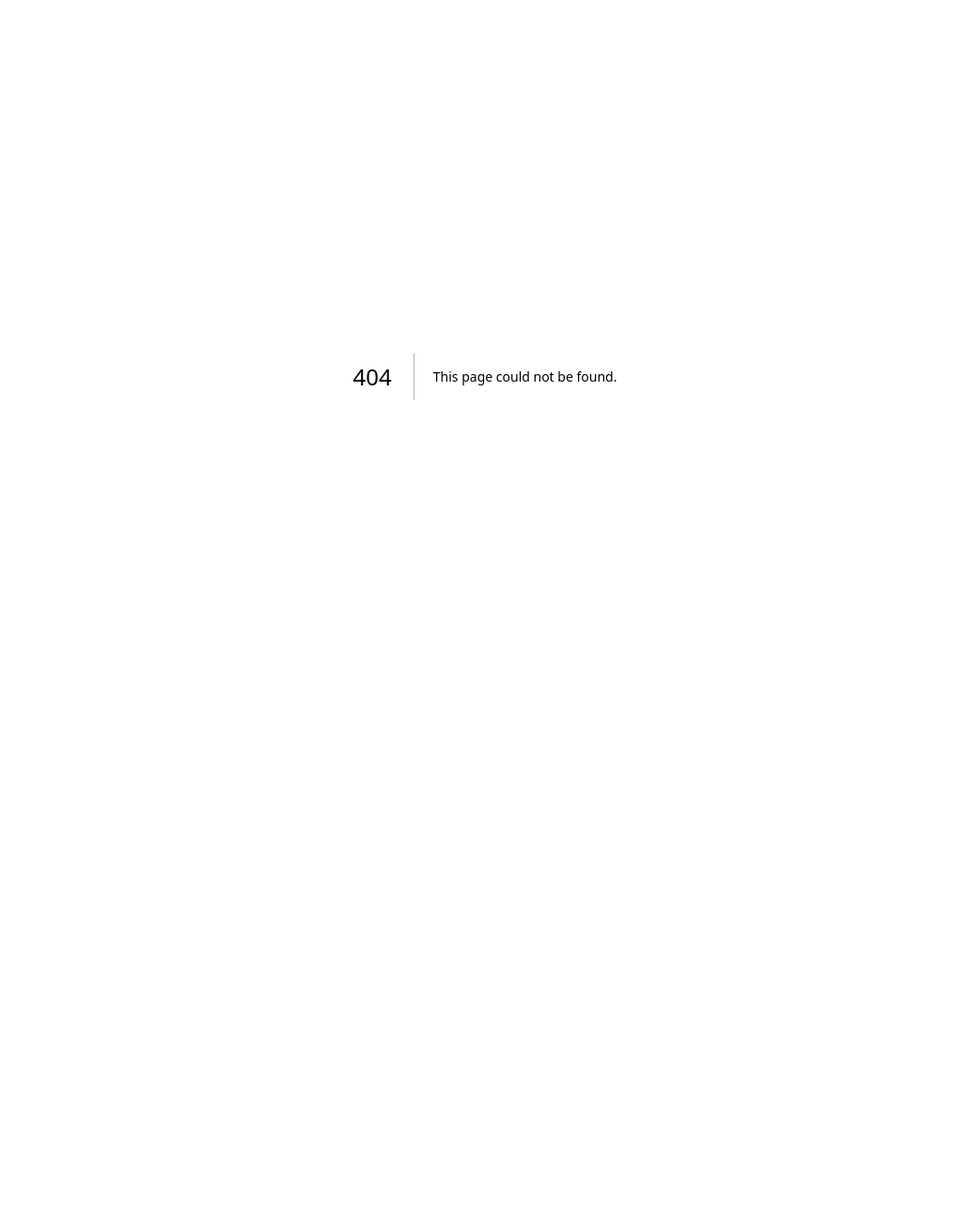
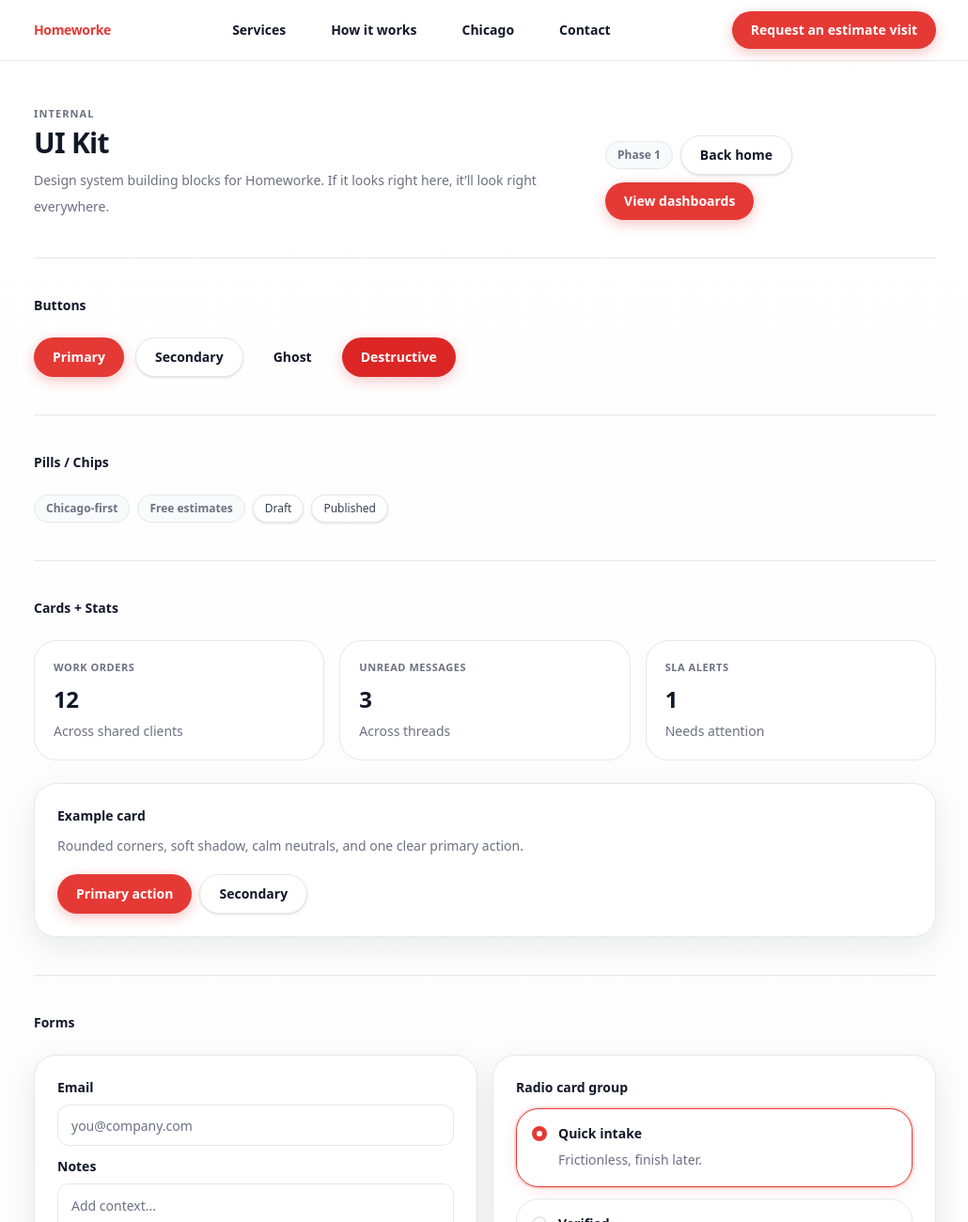
Before and after one commit to Nandified/homeworke, a Next.js app: page /ui in a window 1280 px wide. Before the commit this address had no page. Shown: the top 1300 px of the page at 94% size, without its empty margins (124-1154 px from the left). Before the commit the page ends 800 px from the top, so only its background shows below. Built offline with nearby package versions, Linux system fonts and the light colour scheme.

Commit message:
ui: add /ui styleguide + page header component

```diff
--- /dev/null
+++ b/src/app/ui/page.tsx
@@ -0,0 +1,154 @@
+import Link from "next/link";
+
+import {
+  Button,
+  Card,
+  Checkbox,
+  Chip,
+  Container,
+  Divider,
+  EmptyState,
+  Input,
+  Label,
+  Modal,
+  Pill,
+  RadioCardGroup,
+  StatTile,
+  Textarea,
+  Toast,
+} from "@/components/ui";
+import { PageHeader } from "@/components/page-header";
+import { SiteFooter, SiteHeader } from "@/components/site-shell";
+
+export const dynamic = "force-dynamic";
+
+export default function UiKitPage() {
+  return (
+    <div className="min-h-screen bg-gradient-to-b from-white to-[#fafafa]">
+      <SiteHeader />
+      <main>
+        <Container className="py-12">
+          <PageHeader
+            eyebrow="Internal"
+            title="UI Kit"
+            subtitle="Design system building blocks for Homeworke. If it looks right here, it’ll look right everywhere."
+            pill="Phase 1"
+            secondaryAction={{ label: "Back home", href: "/" }}
+            primaryAction={{ label: "View dashboards", href: "/partner/dashboard" }}
+          />
+
+          <Divider className="my-10" />
+
+          <section className="grid gap-6">
+            <h2 className="text-sm font-semibold text-[var(--hw-ink)]">Buttons</h2>
+            <div className="flex flex-wrap gap-3">
+              <Button>Primary</Button>
+              <Button variant="secondary">Secondary</Button>
+              <Button variant="ghost">Ghost</Button>
+              <Button variant="destructive">Destructive</Button>
+            </div>
+          </section>
+
+          <Divider className="my-10" />
+
+          <section className="grid gap-6">
+            <h2 className="text-sm font-semibold text-[var(--hw-ink)]">Pills / Chips</h2>
+            <div className="flex flex-wrap gap-2">
+              <Pill>Chicago-first</Pill>
+              <Pill>Free estimates</Pill>
+              <Chip>Draft</Chip>
+              <Chip>Published</Chip>
+            </div>
+          </section>
+
+          <Divider className="my-10" />
+
+          <section className="grid gap-6">
+            <h2 className="text-sm font-semibold text-[var(--hw-ink)]">Cards + Stats</h2>
+            <div className="grid gap-4 md:grid-cols-3">
+              <StatTile label="Work orders" value="12" note="Across shared clients" />
+              <StatTile label="Unread messages" value="3" note="Across threads" />
+              <StatTile label="SLA alerts" value="1" note="Needs attention" />
+            </div>
+            <Card className="p-6">
+              <div className="text-sm font-semibold text-[var(--hw-ink)]">Example card</div>
+              <div className="mt-2 text-sm leading-7 text-[var(--hw-muted)]">
+                Rounded corners, soft shadow, calm neutrals, and one clear primary action.
+              </div>
+              <div className="mt-4 flex gap-2">
+                <Button>Primary action</Button>
+                <Button variant="secondary">Secondary</Button>
+              </div>
+            </Card>
+          </section>
+
+          <Divider className="my-10" />
+
+          <section className="grid gap-6">
+            <h2 className="text-sm font-semibold text-[var(--hw-ink)]">Forms</h2>
+            <div className="grid gap-4 md:grid-cols-2">
+              <Card className="p-6">
+                <div className="grid gap-3">
+                  <div className="grid gap-2">
+                    <Label htmlFor="email">Email</Label>
+                    <Input id="email" placeholder="you@company.com" />
+                  </div>
+                  <div className="grid gap-2">
+                    <Label htmlFor="notes">Notes</Label>
+                    <Textarea id="notes" placeholder="Add context..." />
+                  </div>
+                  <Checkbox label="I agree to the terms" />
+                  <div className="flex gap-2">
+                    <Button>Save</Button>
+                    <Button variant="secondary">Cancel</Button>
+                  </div>
+                </div>
+              </Card>
+
+              <Card className="p-6">
+                <div className="text-sm font-semibold text-[var(--hw-ink)]">Radio card group</div>
+                <div className="mt-3">
+                  <RadioCardGroup
+                    name="mode"
+                    value="quick"
+                    onChange={() => {}}
+                    options={[
+                      { value: "quick", title: "Quick intake", text: "Frictionless, finish later." },
+                      { value: "verified", title: "Verified", text: "Collect license + compliance." },
+                    ]}
+                  />
+                </div>
+              </Card>
+            </div>
+          </section>
+
+          <Divider className="my-10" />
+
+          <section className="grid gap-6">
+            <h2 className="text-sm font-semibold text-[var(--hw-ink)]">Empty states + Toast</h2>
+            <EmptyState
+              title="Nothing here yet"
+              text="Empty states should explain what happens next and provide a single clear CTA."
+              action={
+                <Link href="/services">
+                  <Button>Browse services</Button>
+                </Link>
+              }
+            />
+            <div className="max-w-sm">
+              <Toast title="Saved" text="Your changes were saved." />
+            </div>
+          </section>
+
+          {/* Modal is render-only shell; showing it open in UI kit would block page. */}
+          <div className="hidden">
+            <Modal open title="Modal" onClose={() => {}}>
+              Modal contents
+            </Modal>
+          </div>
+        </Container>
+      </main>
+      <SiteFooter />
+    </div>
+  );
+}
--- /dev/null
+++ b/src/components/page-header.tsx
@@ -0,0 +1,40 @@
+import Link from "next/link";
+
+import { Button, Pill } from "@/components/ui";
+
+export function PageHeader(props: {
+  eyebrow?: string;
+  title: string;
+  subtitle?: string;
+  pill?: string;
+  primaryAction?: { label: string; href: string };
+  secondaryAction?: { label: string; href: string };
+}) {
+  return (
+    <div className="flex flex-col gap-3 sm:flex-row sm:items-end sm:justify-between">
+      <div>
+        {props.eyebrow ? (
+          <div className="text-[11px] font-semibold uppercase tracking-widest text-[var(--hw-muted)]">{props.eyebrow}</div>
+        ) : null}
+        <h1 className="mt-1 text-balance text-2xl font-extrabold tracking-tight text-[var(--hw-ink)] sm:text-3xl">
+          {props.title}
+        </h1>
+        {props.subtitle ? <p className="mt-2 max-w-2xl text-sm leading-7 text-[var(--hw-muted)]">{props.subtitle}</p> : null}
+      </div>
+
+      <div className="flex flex-wrap items-center gap-2">
+        {props.pill ? <Pill>{props.pill}</Pill> : null}
+        {props.secondaryAction ? (
+          <Link href={props.secondaryAction.href}>
+            <Button variant="secondary">{props.secondaryAction.label}</Button>
+          </Link>
+        ) : null}
+        {props.primaryAction ? (
+          <Link href={props.primaryAction.href}>
+            <Button>{props.primaryAction.label}</Button>
+          </Link>
+        ) : null}
+      </div>
+    </div>
+  );
+}
```
